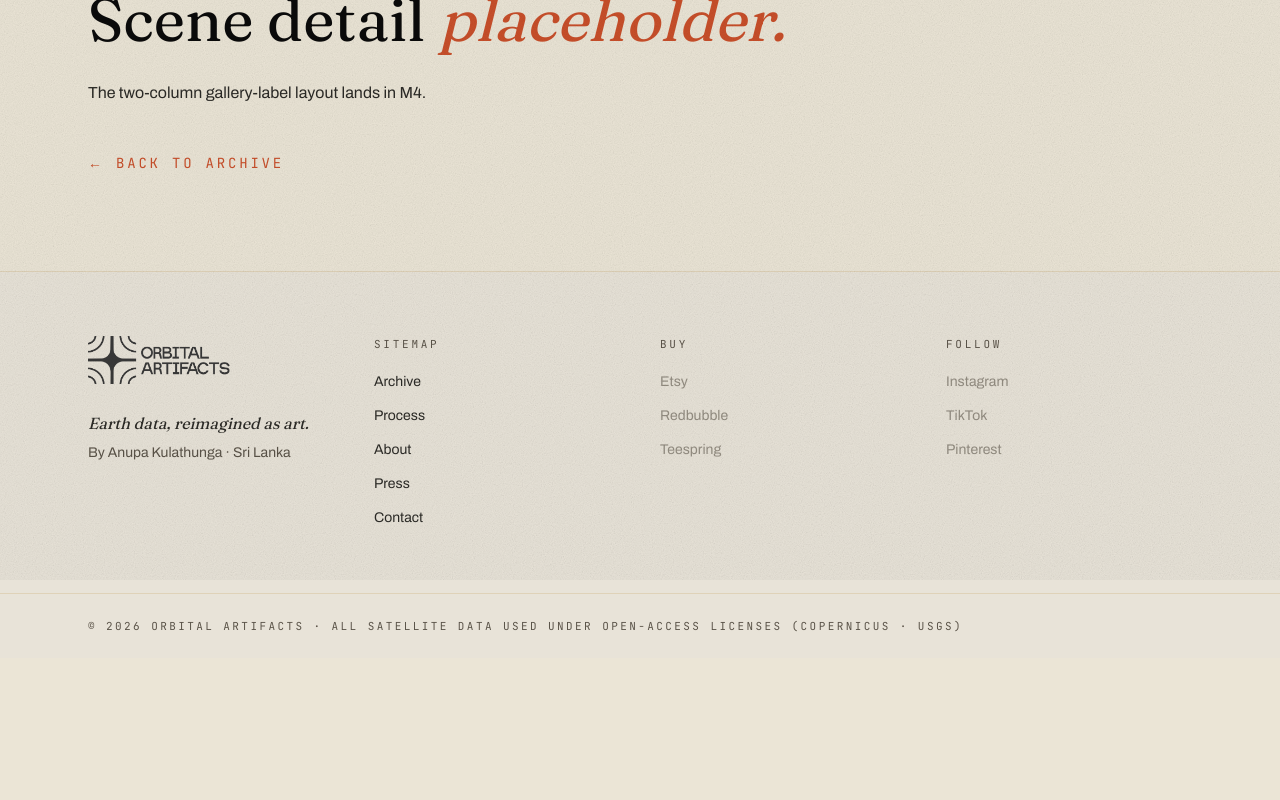
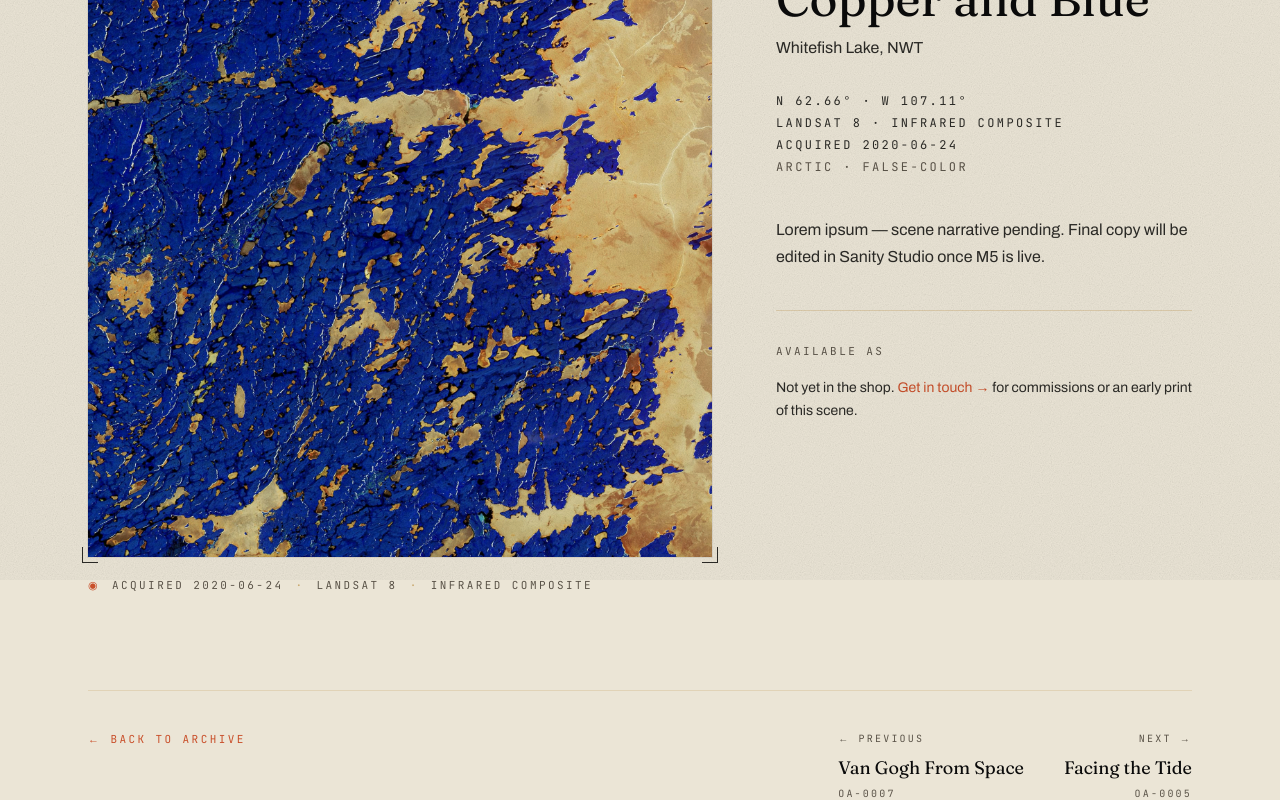
Before and after one commit to AnupaKulathunga/orbitalartifacts-studio-site, a Next.js app: page /archive/copper-and-blue in a window 1280 px wide. Shown: the part 220-1020 px from the top of the page. Before the commit the page ends 878 px from the top, so only its background shows below. Built offline with nearby package versions, Linux system fonts and the light colour scheme.

Commit message:
feat(scene): two-column gallery-label detail page

```diff
--- a/app/(site)/archive/[slug]/page.tsx
+++ b/app/(site)/archive/[slug]/page.tsx
@@ -1,8 +1,19 @@
 import type { Metadata } from "next";
 import Link from "next/link";
 import { notFound } from "next/navigation";
+import { CornerBrackets } from "@/components/brand/CornerBrackets";
+import { SceneThumbnail } from "@/components/scene/SceneThumbnail";
+import {
+  getAllScenes,
+  getSceneBySlug,
+  getSceneNeighbours,
+} from "@/lib/scenes";
 
 type Params = Promise<{ slug: string }>;
+
+export function generateStaticParams() {
+  return getAllScenes().map((s) => ({ slug: s.slug }));
+}
 
 export async function generateMetadata({
   params,
@@ -10,44 +21,181 @@ export async function generateMetadata({
   params: Params;
 }): Promise<Metadata> {
   const { slug } = await params;
+  const scene = getSceneBySlug(slug);
+  if (!scene) return { title: "Scene not found" };
   return {
-    title: slug,
-    description: `Scene ${slug} — Orbital Artifacts archive.`,
+    title: `${scene.title} — ${scene.subtitle}`,
+    description: `${scene.catalogueNumber} · ${scene.sensor} · ${scene.bandCombo} · ${scene.coords.formatted}`,
   };
 }
 
-/**
- * Scene detail — scaffold stub.
- *
- * TODO(M4): implement the two-column gallery-label layout per spec §6.3.
- * TODO(M6): replace static read with Sanity GROQ query for the scene by slug.
- * TODO(M9): per-scene Open Graph image via opengraph-image.tsx.
- */
 export default async function ScenePage({ params }: { params: Params }) {
   const { slug } = await params;
+  const scene = getSceneBySlug(slug);
+  if (!scene) notFound();
 
-  // In M1 we have no data layer yet — every slug 404s gracefully so the
-  // route is wired but nothing pretends to exist.
-  if (!slug) notFound();
+  const { prev, next } = getSceneNeighbours(slug);
 
   return (
-    <section className="mx-auto max-w-6xl px-6 py-24">
-      <p className="font-mono text-xs uppercase tracking-[0.2em] text-muted">
-        <span className="mr-2 text-rust" aria-hidden>◉</span>
-        Scene · {slug}
+    <article className="mx-auto max-w-6xl px-6 py-16 sm:py-20">
+      <div className="grid gap-12 lg:grid-cols-[3fr_2fr] lg:gap-16">
+        {/* LEFT — image + acquisition strip */}
+        <div>
+          <CornerBrackets size={16} inset={-6} color="var(--color-ink-2)">
+            <div className="relative aspect-square w-full overflow-hidden bg-paper-2 shadow-[0_0_0_1px_rgba(43,42,38,0.08)]">
+              <SceneThumbnail
+                scene={scene}
+                priority
+                sizes="(min-width: 1024px) 60vw, 100vw"
+              />
+            </div>
+          </CornerBrackets>
+
+          <p className="mt-5 flex flex-wrap items-center gap-x-3 gap-y-1 font-mono text-[11px] uppercase tracking-[0.22em] text-muted">
+            <span aria-hidden className="text-rust">◉</span>
+            <span>Acquired {scene.acquisitionDate}</span>
+            <span aria-hidden className="text-sand">·</span>
+            <span>{scene.sensor}</span>
+            <span aria-hidden className="text-sand">·</span>
+            <span>{scene.bandCombo}</span>
+            {scene.processingNotes ? (
+              <>
+                <span aria-hidden className="text-sand">·</span>
+                <span>{scene.processingNotes}</span>
+              </>
+            ) : null}
           </p>
-      <h1 className="mt-6 font-serif text-5xl text-ink sm:text-6xl">
-        Scene detail <span className="italic text-rust">placeholder.</span>
+        </div>
+
+        {/* RIGHT — sticky gallery-label */}
+        <aside className="lg:sticky lg:top-[96px] lg:self-start">
+          <p className="font-mono text-[11px] uppercase tracking-[0.22em] text-muted">
+            <span aria-hidden className="mr-2 text-rust">◉</span>
+            {scene.catalogueNumber}
+          </p>
+
+          <h1 className="mt-6 font-serif text-4xl leading-[1.05] text-ink sm:text-5xl">
+            {scene.title}
           </h1>
-      <p className="mt-8 max-w-xl font-sans text-base text-ink-2">
-        The two-column gallery-label layout lands in M4.
+          <p className="mt-3 font-sans text-base text-ink-2">
+            {scene.subtitle}
           </p>
+
+          <div className="mt-8 space-y-1 font-mono text-[12px] uppercase tracking-[0.2em] text-ink-2">
+            <p>{scene.coords.formatted}</p>
+            <p>
+              {scene.sensor} · {scene.bandCombo}
+            </p>
+            <p>Acquired {scene.acquisitionDate}</p>
+            <p className="text-muted">
+              {scene.region} · {scene.treatment}
+            </p>
+          </div>
+
+          <p className="mt-10 max-w-md font-sans text-base leading-[1.7] text-ink-2">
+            {scene.narrative}
+          </p>
+
+          <hr className="mt-10 max-w-md border-t border-sand/40" />
+
+          <div className="mt-8 max-w-md">
+            <p className="font-mono text-[11px] uppercase tracking-[0.22em] text-muted">
+              Available as
+            </p>
+
+            {scene.availability.length === 0 ? (
+              <p className="mt-4 font-sans text-sm leading-[1.65] text-ink-2">
+                Not yet in the shop.{" "}
+                <Link
+                  href="/contact"
+                  className="text-rust transition-opacity hover:opacity-75"
+                >
+                  Get in touch →
+                </Link>{" "}
+                for commissions or an early print of this scene.
+              </p>
+            ) : (
+              <ul className="mt-4 flex flex-col gap-3">
+                {scene.availability.map((link) => (
+                  <li key={`${link.platform}-${link.url}`}>
+                    <a
+                      href={link.url}
+                      target="_blank"
+                      rel="noopener noreferrer"
+                      className="group flex items-center justify-between gap-4 border border-sand/40 bg-paper px-4 py-3 transition-colors hover:border-rust"
+                    >
+                      <span>
+                        <span className="block font-serif text-base text-ink">
+                          {link.productType}
+                        </span>
+                        <span className="mt-0.5 block font-mono text-[10px] uppercase tracking-[0.22em] text-muted">
+                          {link.platform} · from ${link.startingPrice}
+                        </span>
+                      </span>
+                      <span
+                        aria-hidden
+                        className="font-mono text-sm text-rust transition-transform group-hover:translate-x-0.5"
+                      >
+                        →
+                      </span>
+                    </a>
+                  </li>
+                ))}
+              </ul>
+            )}
+          </div>
+        </aside>
+      </div>
+
+      {/* Bottom nav */}
+      <nav
+        aria-label="Scene navigation"
+        className="mt-24 flex flex-col gap-8 border-t border-sand/30 pt-10 sm:flex-row sm:items-start sm:justify-between"
+      >
         <Link
           href="/archive"
-        className="mt-12 inline-block font-mono text-sm uppercase tracking-[0.2em] text-rust hover:underline"
+          className="font-mono text-[11px] uppercase tracking-[0.22em] text-rust transition-opacity hover:opacity-75"
         >
           ← Back to archive
         </Link>
-    </section>
+
+        <div className="flex flex-col gap-6 sm:flex-row sm:gap-10">
+          {prev ? (
+            <SceneStep direction="prev" scene={prev} />
+          ) : (
+            <span className="sm:w-40" aria-hidden />
+          )}
+          {next ? <SceneStep direction="next" scene={next} /> : null}
+        </div>
+      </nav>
+    </article>
   );
 }
+
+type SceneStepProps = {
+  direction: "prev" | "next";
+  scene: { slug: string; title: string; catalogueNumber: string };
+};
+
+function SceneStep({ direction, scene }: SceneStepProps) {
+  const label = direction === "prev" ? "Previous" : "Next";
+  const arrow = direction === "prev" ? "←" : "→";
+  const align = direction === "prev" ? "text-left" : "sm:text-right";
+
+  return (
+    <Link
+      href={`/archive/${scene.slug}`}
+      className={`group block max-w-[200px] ${align}`}
+    >
+      <p className="font-mono text-[10px] uppercase tracking-[0.22em] text-muted">
+        {direction === "prev" ? `${arrow} ${label}` : `${label} ${arrow}`}
+      </p>
+      <p className="mt-2 font-serif text-lg text-ink transition-colors group-hover:text-rust">
+        {scene.title}
+      </p>
+      <p className="mt-1 font-mono text-[10px] uppercase tracking-[0.22em] text-muted">
+        {scene.catalogueNumber}
+      </p>
+    </Link>
+  );
+}
--- a/lib/scenes.ts
+++ b/lib/scenes.ts
@@ -230,3 +230,28 @@ export function getFeaturedPool(): ReadonlyArray<Scene> {
 export function getSceneBySlug(slug: string): Scene | undefined {
   return SEED_SCENES.find((s) => s.slug === slug);
 }
+
+/**
+ * Ordered catalogue used for prev/next scene navigation on detail pages.
+ * Newest-first matches the archive's default sort.
+ */
+export function getChronologicalScenes(): ReadonlyArray<Scene> {
+  return [...SEED_SCENES].sort((a, b) =>
+    b.publishedAt.localeCompare(a.publishedAt),
+  );
+}
+
+export type SceneNeighbours = {
+  prev?: Scene;
+  next?: Scene;
+};
+
+export function getSceneNeighbours(slug: string): SceneNeighbours {
+  const ordered = getChronologicalScenes();
+  const idx = ordered.findIndex((s) => s.slug === slug);
+  if (idx === -1) return {};
+  return {
+    prev: idx > 0 ? ordered[idx - 1] : undefined,
+    next: idx < ordered.length - 1 ? ordered[idx + 1] : undefined,
+  };
+}
```
Lines whose indentation alone changed are shown as unchanged.
